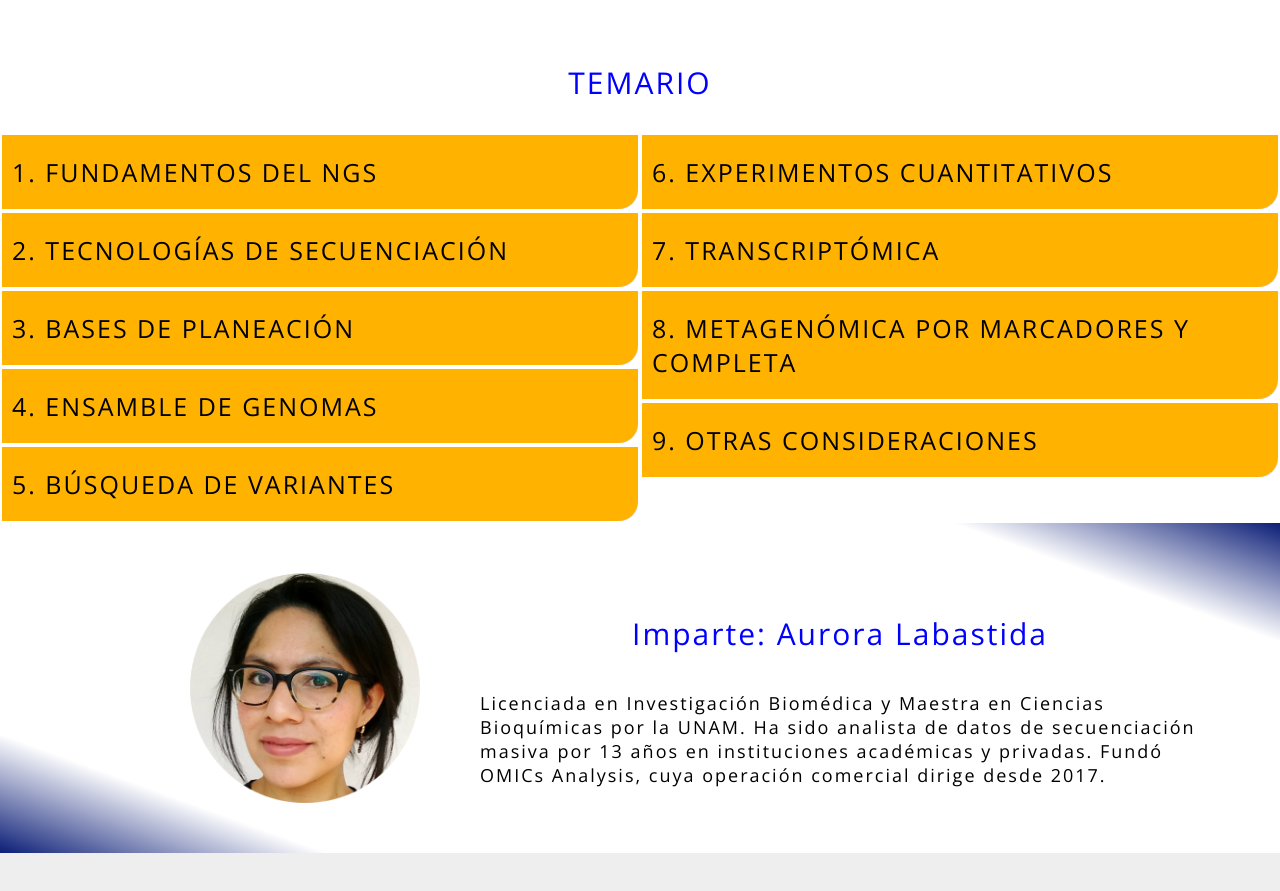
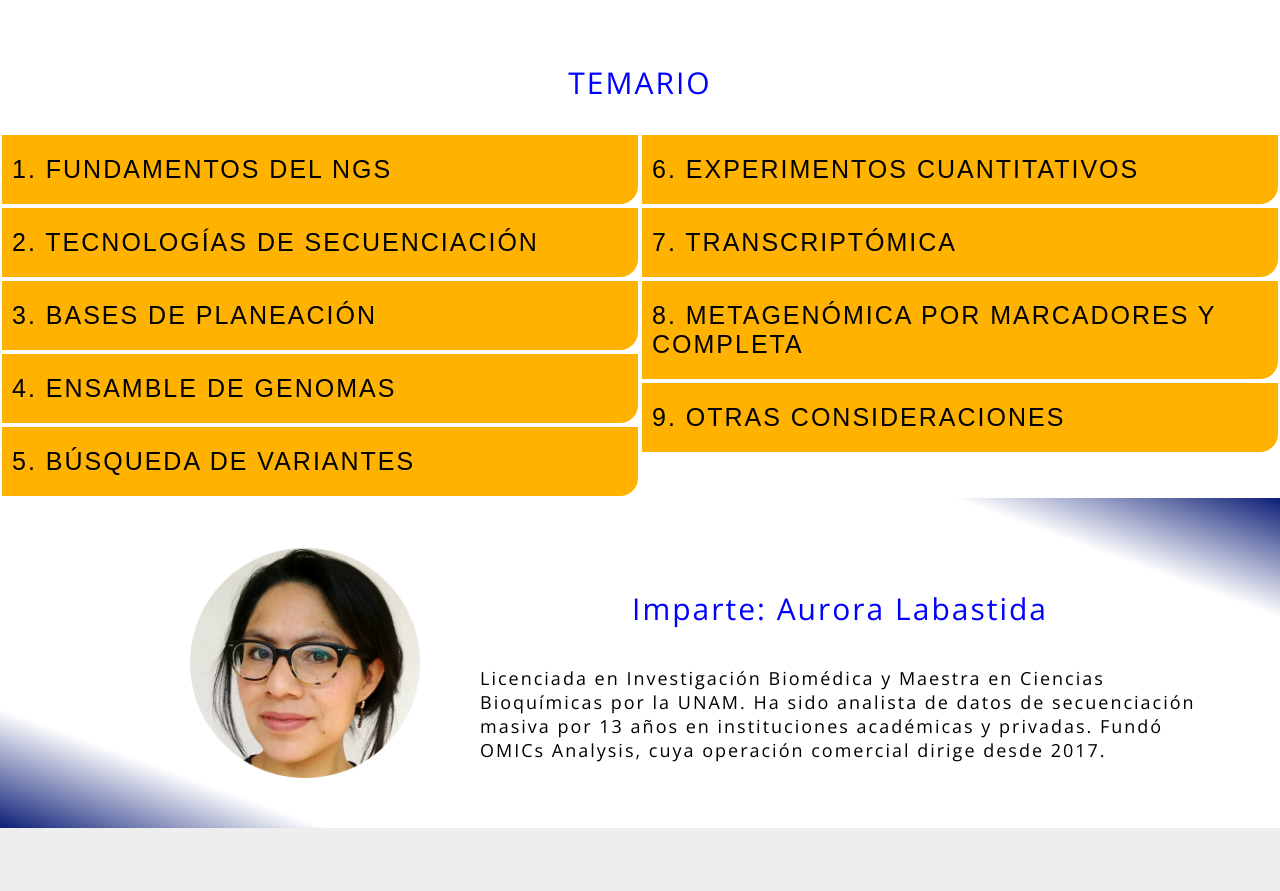
Before and after one commit to omicsanalysis/omicsanalysis.github.io, a plain HTML site: page curso.html in a window 1280 px wide. Shown: the part 1500-2391 px from the top of the page. Drawn offline with nearby package versions, Linux system fonts and the light colour scheme.

Commit message:
Changed Temario

```diff
--- a/css/curso.css
+++ b/css/curso.css
@@ -24,14 +24,6 @@ h4{
     text-align: center;
     margin:3rem 0;
     color:blue;
-
-}
-h5{
-    font-size:2.5rem; font-weight: 200;
-    text-align: left;
-    background-color: rgb(255, 179, 0);
-    padding:2rem 1rem;
-    border-radius: 0 0 2rem 0;
 
 }
 
@@ -175,30 +167,25 @@ h5{
     align-items: start;
 }
 
-.accordion:hover .accordion-item:hover .accordion-item-content,
-.accordion .accordion-item--default .accordion-item-content {
-    height: auto;
+.accordion{
+    font-size:2.5rem; font-weight: 200;
+    text-align: left;
+    background-color: rgb(255, 179, 0);
+    padding:2rem 1rem;
+    border-radius: 0 0 2rem 0;
+    cursor: pointer;
+    width:100%;
+    border: 2px solid #ffffff;
 }
-
-.accordion-item-content,
-.accordion:hover .accordion-item-content {
-    height: 0;
+.active, .accordion:hover {
+    background-color: #ccc;
+  }
+.panel {
+    padding: 0 18px;
+    display: none;
+    background-color: rgb(255, 244, 224);
     overflow: hidden;
-    transition: height .25s;
-}
-
-/* Aesthetic */
-
-.accordion {
-    padding: 0; margin: 0; width: 100%;
-}
-
-.accordion .accordion-item {
-  background-color: rgb(219, 219, 219);
-  border: 2px solid #ffffff;
-  padding: 0;
-  border-radius: 0 0 2rem 0;
-}
+  }
 
 @media only screen and (max-width: 800px) {
     #Present, #Instruct, #Descrip, #Inscripcion, #Temario>div, #Main_data>div{
--- a/curso.html
+++ b/curso.html
@@ -99,10 +99,9 @@
         <section id="Temario">
         <h4>TEMARIO</h4>
         <div>
-            <div class="accordion">
-                <section class="accordion-item">
-                <h5>1. FUNDAMENTOS DEL NGS</h5>
-                <div class="accordion-item-content">
+            <div>
+                <button class="accordion">1. FUNDAMENTOS DEL NGS</button>
+                <div class="panel">
                     <p>Importancia y  aplicaciones</p>
                     <p>Flujo de trabajo general</p>
                     <p>Extracción de ADN o ARN</p>
@@ -112,48 +111,43 @@
                     <p>Librerías en multiplex</p>
                     <p>Análisis de datos</p>
                 </div>
-                </section>
-                <section class="accordion-item">
-                <h5>2. TECNOLOGÍAS DE SECUENCIACIÓN</h5>
-                <div class="accordion-item-content">
+
+                <button class="accordion">2. TECNOLOGÍAS DE SECUENCIACIÓN</button>
+                <div class="panel">
                     <p>¿Cómo funcionan?</p>
                     <p>Similitudes y Diferencias</p>
                     <p>Rendimiento y alcances</p>
                 </div>
-                </section>
-                <section class="accordion-item">
-                <h5>3. BASES DE PLANEACIÓN</h5>
-                <div class="accordion-item-content">
+
+                <button class="accordion">3. BASES DE PLANEACIÓN</button>
+                <div class="panel">
                     <p>Planteamiento de objetivos</p>
                     <p>Abordajes generales de planeación</p>
                     <p>Control del costo, tiempo y esfuerzo</p>
                 </div>
-                </section>
-                <section class="accordion-item">
-                <h5>4. ENSAMBLE DE GENOMAS</h5>
-                <div class="accordion-item-content">
+
+                <button class="accordion">4. ENSAMBLE DE GENOMAS</button>
+                <div class="panel">
                     <p>Profundidad de secuenciación</p>
                     <p>Flujo de análisis</p>
                     <p>Contigs y ensambles cerrados</p>
                     <p>Planes en varios escenarios</p>
                 </div>
-                </section>
-                <section class="accordion-item">
-                <h5>5. BÚSQUEDA DE VARIANTES</h5>
-                <div class="accordion-item-content">
+
+                <button class="accordion">5. BÚSQUEDA DE VARIANTES</button>
+                <div class="panel">
                     <p>Variantes de ADN</p>
                     <p>Flujo de análisis</p>
                     <p>Búsqueda a nivel genómico o dirigida</p>
                     <p>Cobertura y uniformidad de cobertura</p>
                     <p>Planes en varios escenarios</p>
                 </div>
-                </section>
             </div>
 
-            <div class="accordion">
-                <section class="accordion-item">
-                <h5>6. EXPERIMENTOS CUANTITATIVOS</h5>
-                <div class="accordion-item-content">
+            <div>
+
+                <button class="accordion">6. EXPERIMENTOS CUANTITATIVOS</button>
+                <div class="panel">
                     <p>Tamaño del efecto, dispersión y fuerza estadística</p>
                     <p>Especies predominantes y minoritarias</p>
                     <p>Replicación</p>
@@ -162,33 +156,29 @@
                     <p>Lotes de procesamiento</p>
                     <p>Integración de otros datos experimentales</p>
                 </div>
-                </section>
-                <section class="accordion-item">
-                <h5>7. TRANSCRIPTÓMICA</h5>
-                <div class="accordion-item-content">
+
+                <button class="accordion">7. TRANSCRIPTÓMICA</button>
+                <div class="panel">
                     <p>Flujo de análisis</p>
                     <p>Planes en varios escenarios</p>
                     <p>Organismos sin un genoma de referenccia</p>
                     <p>Comprobación por RT-PCR</p>
                 </div>
-                </section>
-                <section class="accordion-item">
-                <h5>8. METAGENÓMICA POR MARCADORES Y COMPLETA</h5>
-                <div class="accordion-item-content">
+
+                <button class="accordion">8. METAGENÓMICA POR MARCADORES Y COMPLETA</button>
+                <div class="panel">
                     <p>Distintos marcadores</p>
                     <p>Flujos de análisis de datos</p>
                     <p>Diversidad en los nichos ecológicos</p>
                 </div>
-                </section>
-                <section class="accordion-item">
-                <h5>9. OTRAS CONSIDERACIONES</h5>
-                <div class="accordion-item-content">
+
+                <button class="accordion">9. OTRAS CONSIDERACIONES</button>
+                <div class="panel">
                     <p>Extracción y calidad del ADN y ARN</p>
                     <p>Tipos de expertise bioinformático</p>
                     <p>Recepción de datos</p>
                     <p>Recursos de cómputo</p>
                 </div>
-                </section>
             </div>
         </div>
         </section>
@@ -237,29 +227,20 @@
 
     <script src="js/Variables.js"></script>
     <script>
-        var acc = document.getElementsByClassName("Tema");
+        var acc = document.getElementsByClassName("accordion");
         var i;
-        //for (i = 0; i < acc.length; i++) {
-          //acc[i].addEventListener("mousehover", function() {
-            //this.classList.toggle("active");
-            //var panel = this.nextElementSibling;
-            //if (panel.style.maxHeight) {
-            //  panel.style.maxHeight = null;
-            //} else {
-            //  panel.style.maxHeight = panel.scrollHeight + "px";
-            //}
-          //});
-        //}
-        //for (i = 0; i < acc.length; i++) {
 
-        //acc[i].addEventListener("mouseover", func);
-        //acc[i].addEventListener("mouseout", func1);
-
-        //var panel = acc[i].nextElementSibling
-        //function func(){panel.style.maxHeight = panel.scrollHeight + "px";}
-        //function func1(){panel.style.maxHeight = null}
-        //}
-
-    </script>
+        for (i = 0; i < acc.length; i++) {
+          acc[i].addEventListener("click", function() {
+            this.classList.toggle("active");
+            var panel = this.nextElementSibling;
+            if (panel.style.display === "block") {
+              panel.style.display = "none";
+            } else {
+              panel.style.display = "block";
+            }
+          });
+        }
+     </script>
 </body>
 </html>
```
